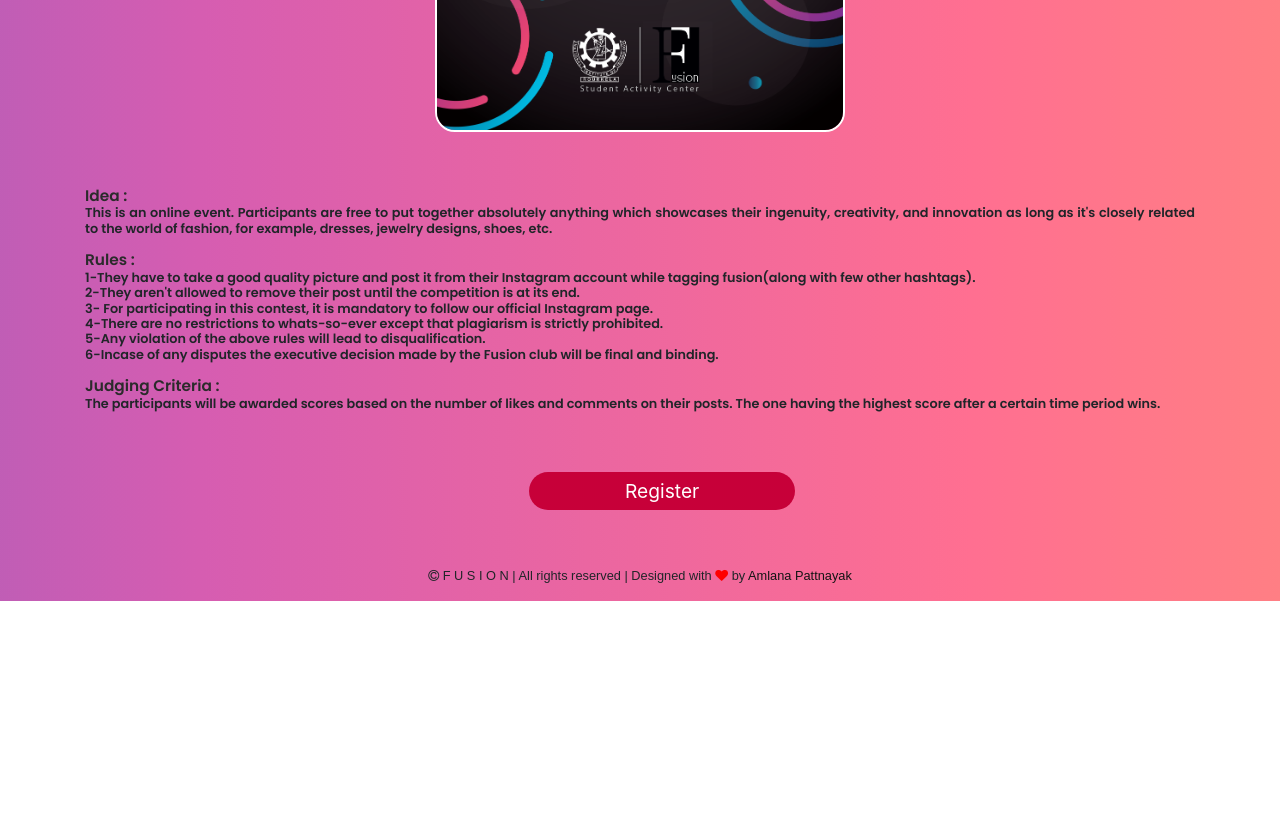
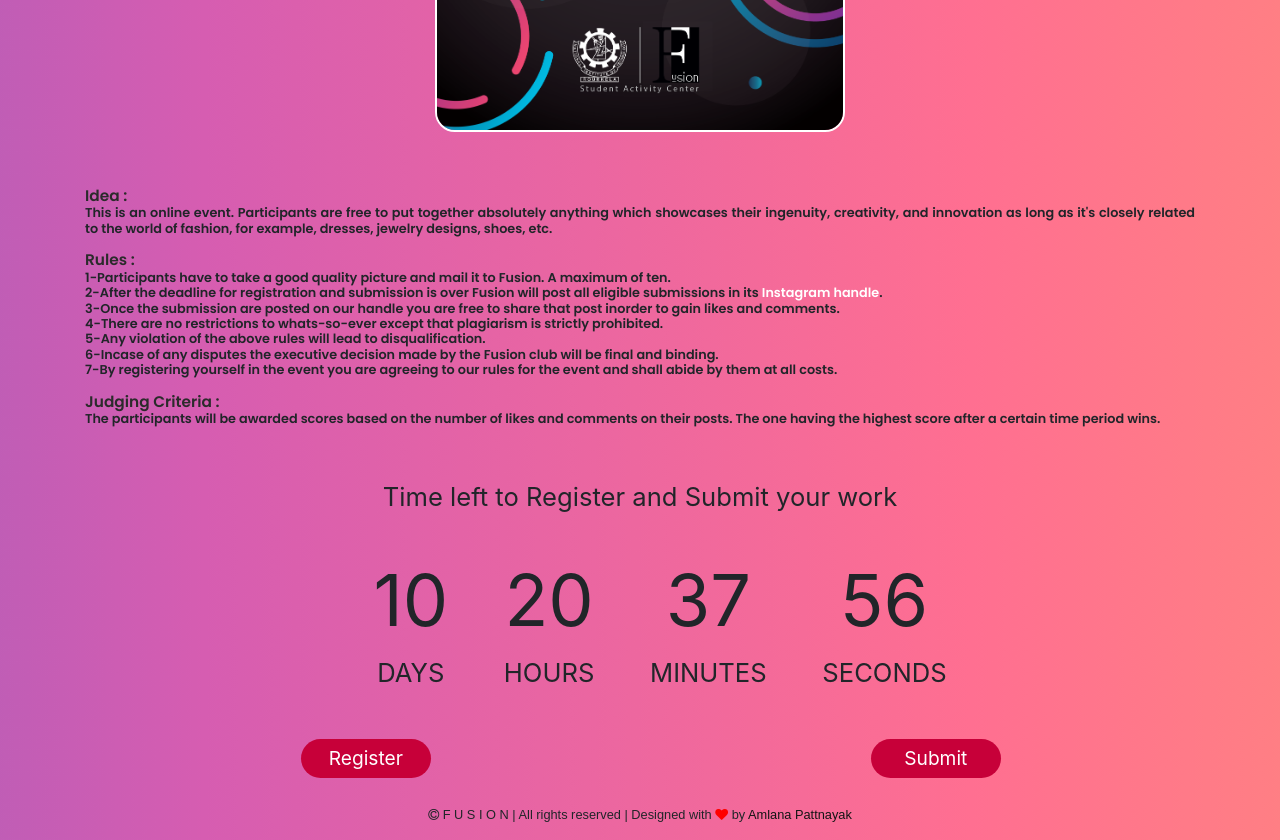
Before and after one commit to Amlana-P/fusion-nitr-panache, a plain HTML site: page index.html in a window 1280 px wide. Shown: the part 480-1320 px from the top of the page. Before the commit the page ends 1081 px from the top, so only its background shows below. Drawn offline with nearby package versions, Linux system fonts and the light colour scheme.

Commit message:
Added JS

```diff
--- a/index.html
+++ b/index.html
@@ -6,6 +6,7 @@
 	<link rel="icon" href="logo.png" type="image/gif" sizes="100x100">
 	<meta name="viewport" content="width=device-width, initial-scale=1">
 	<link rel="stylesheet" type="text/css" href="style.css">
+	<script src="script.js"></script>
 	<link rel="stylesheet" href="https://cdnjs.cloudflare.com/ajax/libs/font-awesome/4.7.0/css/font-awesome.min.css">
 	<link rel="stylesheet" href="https://stackpath.bootstrapcdn.com/bootstrap/4.4.1/css/bootstrap.min.css" integrity="sha384-Vkoo8x4CGsO3+Hhxv8T/Q5PaXtkKtu6ug5TOeNV6gBiFeWPGFN9MuhOf23Q9Ifjh" crossorigin="anonymous">
 </head>
@@ -16,20 +17,38 @@
 			This is an online event. Participants are free to put together absolutely anything which showcases their ingenuity, creativity, and innovation as long as it's closely related to the world of fashion, for example, dresses, jewelry designs, shoes, etc.<br><br>
 
 			<span>Rules :</span><br>
-			1-They have to take a good quality picture and post it from their Instagram account while tagging fusion(along with few other hashtags).<br>
-			2-They aren't allowed to remove their post until the competition is at its end.<br>
-			3- For participating in this contest, it is mandatory to follow our official Instagram page.<br>
+			1-Participants have to take a good quality picture and mail it to Fusion. A maximum of ten.<br>
+			2-After the deadline for registration and submission is over Fusion will post all eligible submissions in its <a href="https://www.instagram.com/fusion.nitr/" style="color: white; text-decoration: none;"> Instagram handle</a>.<br>
+			3-Once the submission are posted on our handle you are free to share that post inorder to gain likes and comments.<br>
 			4-There are no restrictions to whats-so-ever except that plagiarism is strictly prohibited.<br>
 			5-Any violation of the above rules will lead to disqualification.<br>
-			6-Incase of any disputes the executive decision made by the Fusion club will be final and binding.<br><br>
+			6-Incase of any disputes the executive decision made by the Fusion club will be final and binding.<br>
+			7-By registering yourself in the event you are agreeing to our rules for the event and shall abide by them at all costs.<br><br>
 
 			<span>Judging Criteria :</span><br>
 			The participants will be awarded scores based on the number of likes and comments on their posts. The one having the highest score after a certain time period wins.
 		</h1>
 		<script src="https://apps.elfsight.com/p/platform.js" defer></script>
 		<div class="elfsight-app-a240b662-3573-4c71-837f-4daefc43da93"></div>
-		<button class="button" onclick="window.location.href='https://fusion-nitr-panache.wispform.com/1794e8b4';"><span>Register </span></button>
+		<div class="time">
+			<h2>Time left to Register and Submit your work</h2>
+			<ul>
+				<li><span id="days"></span> days</li>
+				<li><span id="hours"></span> Hours</li>
+				<li><span id="minutes"></span> Minutes</li>
+				<li><span id="seconds"></span> Seconds</li>
+			</ul>
+		</div>
+		<div class="row">
+			<div class="col-xl-6">
+				<button class="button" onclick="window.location.href='https://fusion-nitr-panache.wispform.com/1794e8b4';"><span>Register </span></button>
+			</div>
+			<div class="col-xl-6">
+				<button class="button" onclick="window.location.href='mailto:amlana.pattnayak@gmail.com';"><span>Submit</span></button>
+			</div>
+		</div>
 	</div>
+
 	<footer><p><i class="fa fa-copyright"></i> F U S I O N | All rights reserved | Designed with <i class="fa fa-heart" style="color: red;"></i> by <a href="https://www.linkedin.com/in/amlana-pattnayak-47604b189/" target="__blank" style="text-decoration: none; color: #141414;">Amlana Pattnayak</a></p></footer>
 </body>
 </html>
--- /dev/null
+++ b/script.js
@@ -0,0 +1,23 @@
+const second = 1000,
+      minute = second * 60,
+      hour = minute * 60,
+      day = hour * 24;
+
+let countDown = new Date('Sep 24, 2020 00:00:00').getTime(),
+    x = setInterval(function() {
+
+      let now = new Date().getTime(),
+          distance = countDown - now;
+
+      document.getElementById('days').innerText = Math.floor(distance / (day)),
+        document.getElementById('hours').innerText = Math.floor((distance % (day)) / (hour)),
+        document.getElementById('minutes').innerText = Math.floor((distance % (hour)) / (minute)),
+        document.getElementById('seconds').innerText = Math.floor((distance % (minute)) / second);
+
+      //do something later when date is reached
+      //if (distance < 0) {
+      //  clearInterval(x);
+      //  'IT'S MY BIRTHDAY!;
+      //}
+
+    }, second)
--- a/style.css
+++ b/style.css
@@ -92,6 +92,29 @@ img {
   right: 0;
 }
 
+.time {
+    text-align: center;
+}
+
+.time h2 {
+  font-weight: normal;
+  font-size: 2vw;
+}
+
+.time li {
+  display: inline-block;
+  font-size: 2vw;
+  list-style-type: none;
+  padding: 1em;
+  text-transform: uppercase;
+}
+
+.time li span {
+  display: block;
+  font-size: 4.5rem;
+}
+
+
 @media screen and (max-width: 570px){
     img {
         margin-top: 50px;
@@ -118,6 +141,19 @@ img {
         margin: 5px;
     }
 
+    .time h2 {
+      font-weight: normal;
+      font-size: 3.5vw;
+  }
+  .time li {
+  display: inline-block;
+  font-size: 3.5vw;
+  list-style-type: none;
+  padding: 1em;
+  text-transform: uppercase;
+}
+
+
   footer {
     font-family: sans-serif;
     font-size: 3.5vw;
```
Lines whose indentation alone changed are shown as unchanged.
